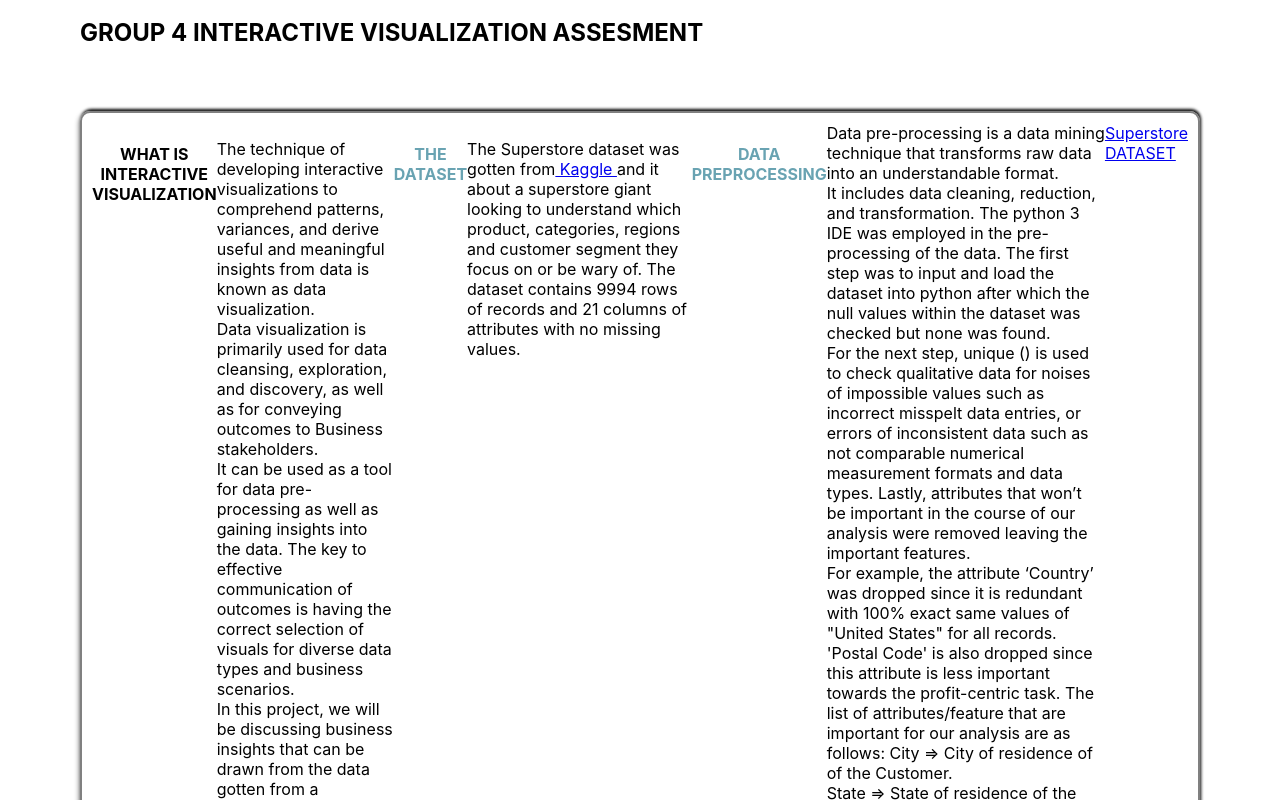
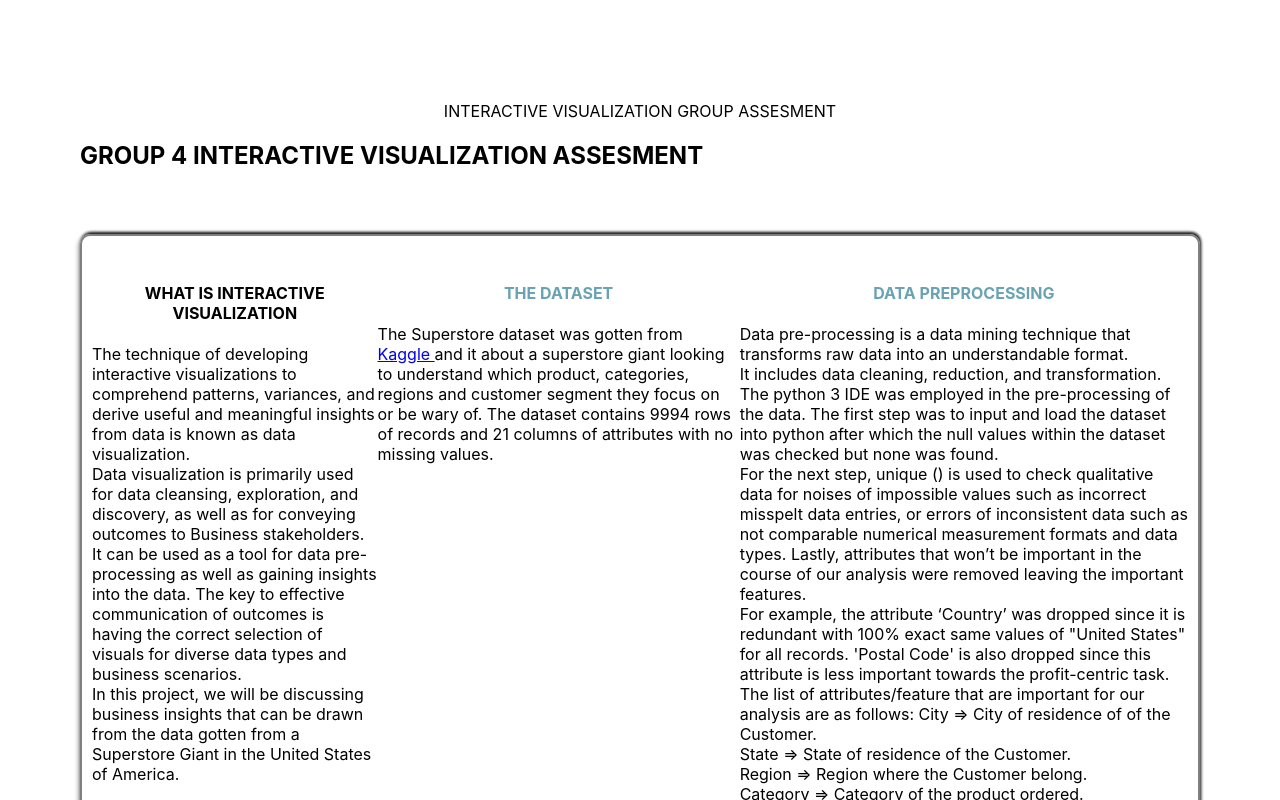
Before and after one commit to Sir-Newton/BBsTeams, a Next.js app in the folder BBsTeams/: page / in a window 1280 px wide. Shown: the top 800 px of the page. Built offline with nearby package versions, Linux system fonts and the light colour scheme.

Commit message:
Update index.js

```diff
--- a/BBsTeams/pages/index.js
+++ b/BBsTeams/pages/index.js
@@ -20,9 +20,9 @@ return (
     </p>
 
      <div id="mainbody" className="widecard">
+       <p>
+        <h4 align="center">WHAT IS INTERACTIVE VISUALIZATION</h4>
 
-        <h4 align="center">WHAT IS INTERACTIVE VISUALIZATION</h4>
-        <p>
             The technique of developing interactive visualizations to comprehend patterns, variances, and derive useful and meaningful
             insights from data is known as data visualization. <br/> Data visualization is primarily used for data cleansing, exploration, and discovery, as
             well as for conveying outcomes to Business stakeholders. <br/> It can be used as a tool for data pre-processing as well as gaining insights into the data.
@@ -30,8 +30,9 @@ return (
             we will be discussing business insights that can be drawn from the data gotten from a Superstore Giant in the United States of America.
         </p>
 
-        <h4 className="sky" align="center">THE DATASET</h4>
-        <p>The Superstore dataset was gotten from
+        <p>
+    <h4 className="sky" align="center">THE DATASET</h4>
+       The Superstore dataset was gotten from
             <a href="https://www.kaggle.com/datasets/vivek468/superstore-dataset-final"> Kaggle </a>
             and it about a
             superstore giant looking to understand which product, categories, regions and customer segment they focus on or be wary of.
@@ -39,7 +40,7 @@ return (
         </p>
 
 
-
+<p>
         <h4 align="center" className="sky">DATA PREPROCESSING </h4>
         Data pre-processing is a data mining technique that transforms raw data into an understandable format.  <br/> It includes data cleaning, reduction, and transformation.
         The python 3 IDE was employed in the pre-processing of the data.
@@ -61,7 +62,8 @@ return (
 
 
             Find the preprocessed dataset at <a href="https://drive.google.com/file/d/1vGWkF3vBHJc-kG7uIeD5_A6G43w50ISs/view"> Superstore DATASET </a> <br/>
-         </div>
+        </p>
+    </div>
         <h4 align="center" className="sky"> THE CHARTS </h4>
     <p align="left">
 
```
